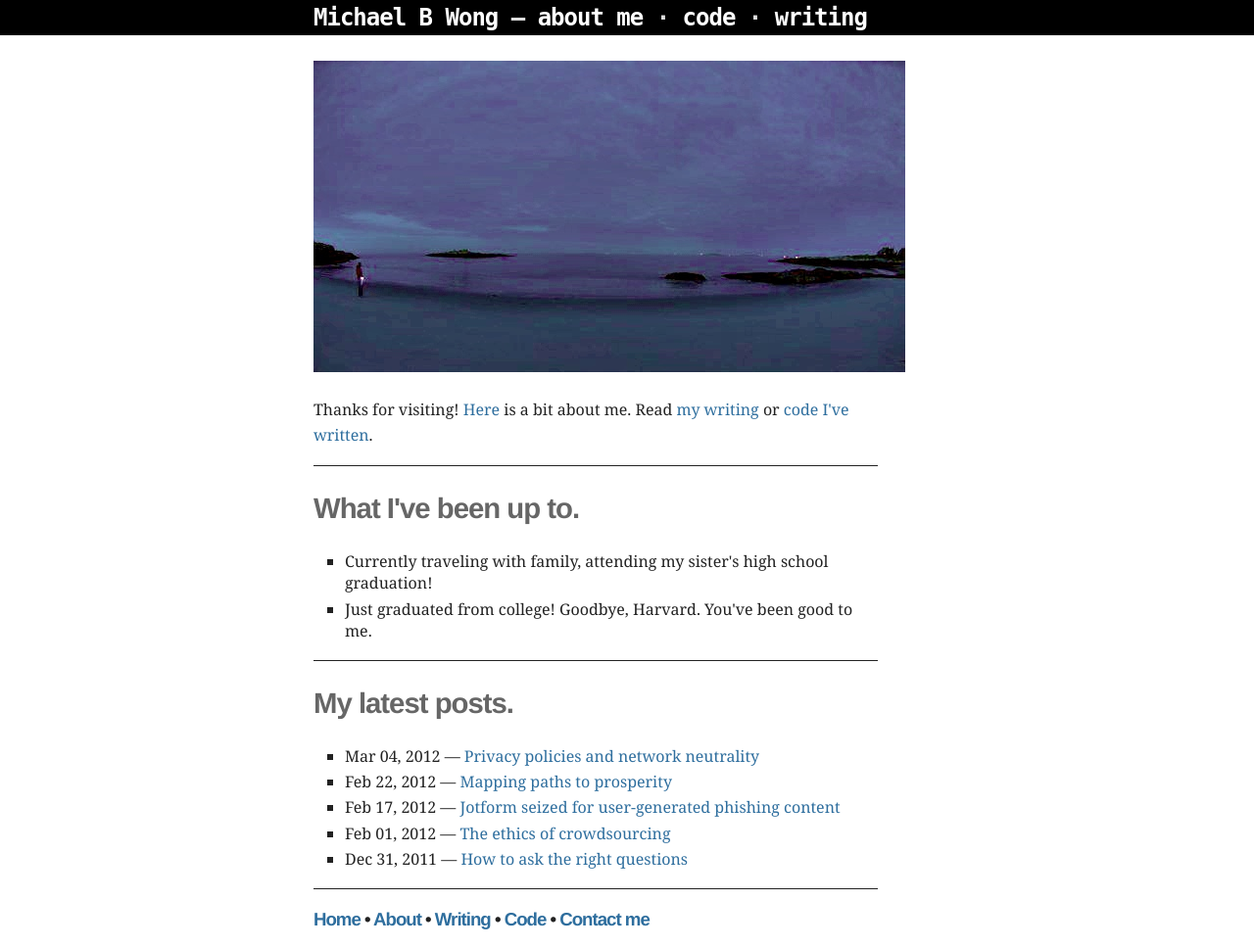
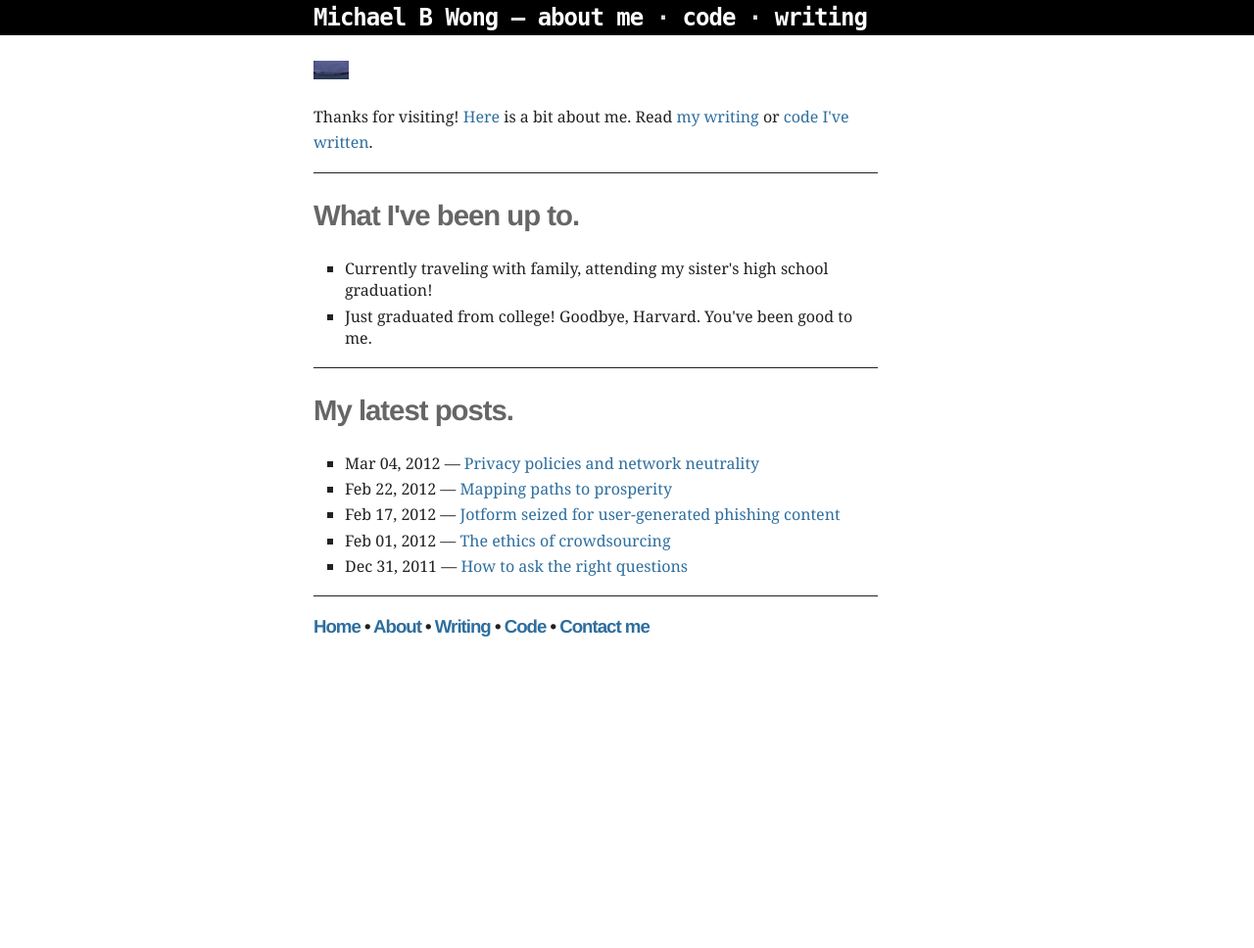
Before and after one commit to mbwong/mbwong.github.com, a Jekyll site: the page built from index.html, in a window 1280 px wide and 968 px high. Shown: the whole window at 98% size. Built offline with Jekyll 4.4.1, drawn with Linux system fonts in a browser that asks for light colours.

Commit message:
changed pic

```diff
--- a/index.html
+++ b/index.html
@@ -4,7 +4,7 @@
 ---
 <h2 id="intro"></h2>
   <div class="post">
-  <p> <img src="/panorama.jpg"> </p>
+  <p> <img src="/panorama.jpg" width="36em"> </p>
   <p>Thanks for visiting! <a href="/about.html">Here</a> is a bit about me. Read <a href="/archive.html">my writing</a> or <a href="/projects.html">code I've written</a>.
   </div>
 <h2 id="intro">What I've been up to.</h2>
```
